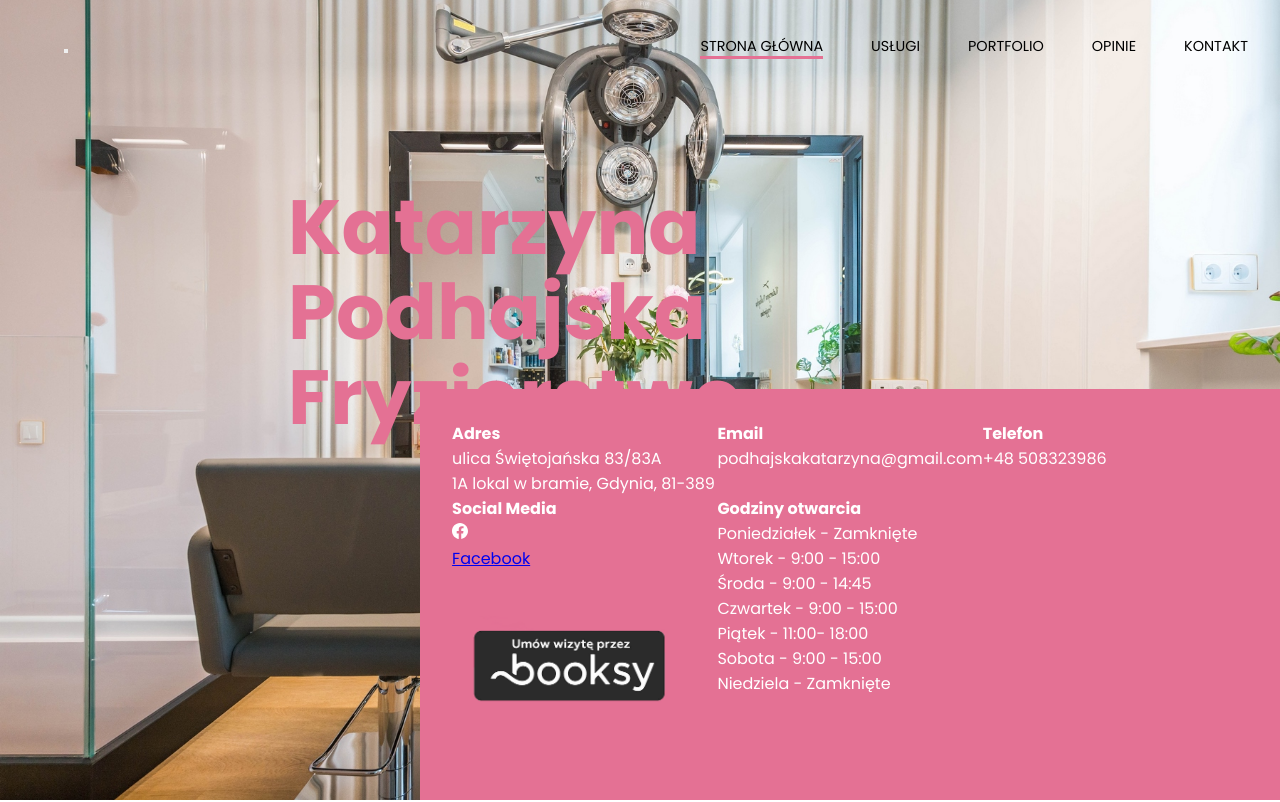
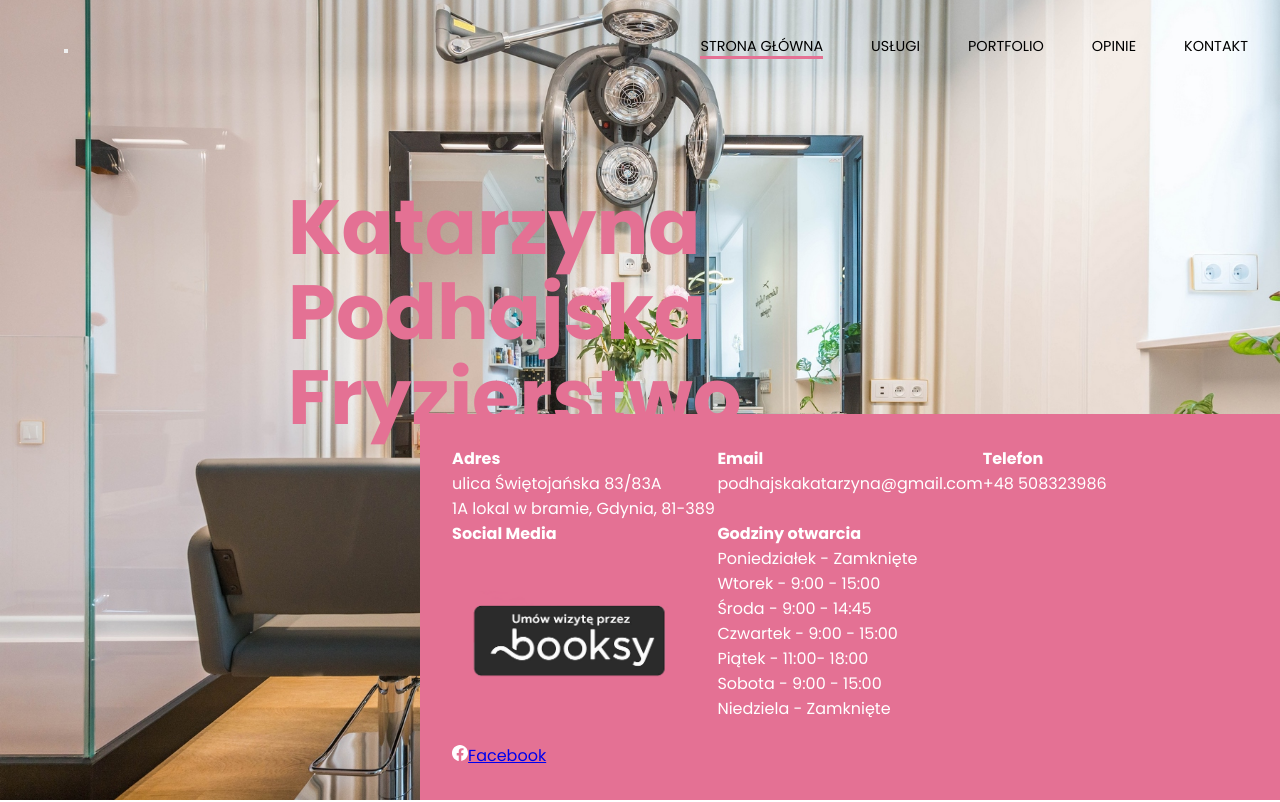
Before and after one commit to piknik1979/katarzyna-podhajska-fryzjerstwo, a React (Create React App) app: page / in a window 1280 px wide. Shown: the top 802 px of the page. Built offline with nearby package versions, Linux system fonts and the light colour scheme.

Commit message:
ikona Booksy nad Facebook w info

```diff
--- a/src/components/Home.jsx
+++ b/src/components/Home.jsx
@@ -25,7 +25,6 @@ function Home() {
               "Fryzjerzy to artyści, a włosy to ich płótno."
             </p>
           </div> */}
-          {/* <img src={play} alt="Play Button" /> */}
         </div>
       </motion.div>
 
@@ -49,19 +48,8 @@ function Home() {
           </div>
           <div className="col">
             <strong>Social Media</strong>
+            {/* Umieszczamy Booksy nad Facebookiem */}
             <p>
-              <BsFacebook />
-              <p></p>
-              <a
-                href="https://www.facebook.com/katarzyna.podhajskafryzjerstwo"
-                target="_blank"
-                rel="noopener noreferrer"
-              >
-                Facebook
-              </a>
-            </p>
-            <p>
-              {/* Zamiast napisu, teraz używamy logo Booksy */}
               <a
                 href="https://booksy.com/pl-pl/72069_katarzyna-podhajska-fryzjerstwo_fryzjer_21029_gdynia#ba_s=seo"
                 target="_blank"
@@ -70,7 +58,18 @@ function Home() {
                 <img
                   src={booksyLogo}
                   alt="Booksy Logo"
+                  className="booksyLogo"
                 />
+              </a>
+            </p>
+            <p>
+              <BsFacebook />
+              <a
+                href="https://www.facebook.com/katarzyna.podhajskafryzjerstwo"
+                target="_blank"
+                rel="noopener noreferrer"
+              >
+                Facebook
               </a>
             </p>
           </div>
@@ -95,6 +94,7 @@ const Section = styled.section`
   min-height: 100vh;
   background-size: cover;
   position: relative;
+
   .home {
     height: 100%;
     .content {
@@ -113,25 +113,22 @@ const Section = styled.section`
           color: #e47194;
         }
       }
-      .subTitle {
-        p {
-          width: 70%;
-          margin-bottom: 2rem;
-        }
-      }
     }
   }
+
   .info {
     position: absolute;
     bottom: 0rem;
     right: 0;
     background-color: var(--secondary-color);
     padding: 2rem;
+
     .grid {
       display: grid;
       grid-template-columns: repeat(3, 1fr);
       gap: 0rem;
       color: #fff;
+
       .col {
         img {
           width: 234px; /* Powiększone logo dla obu wersji */
@@ -140,9 +137,11 @@ const Section = styled.section`
       }
     }
   }
+
   @media screen and (min-width: 280px) and (max-width: 1080px) {
     background-position: top left;
     background-size: 210%;
+
     .home {
       .content {
         padding-left: 2rem;
```
